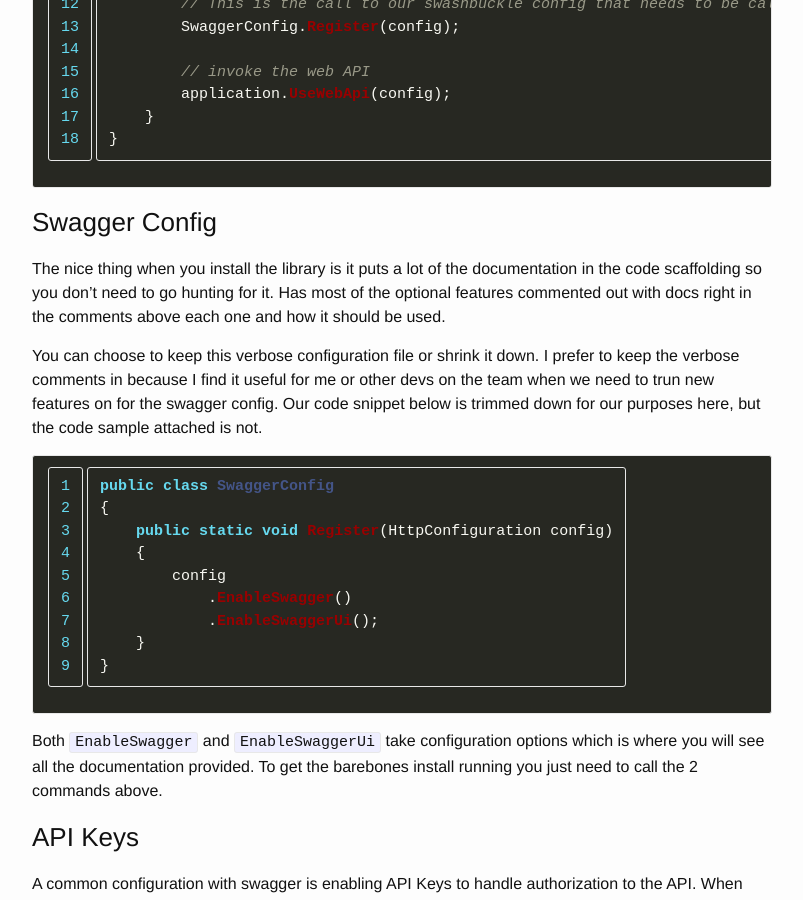
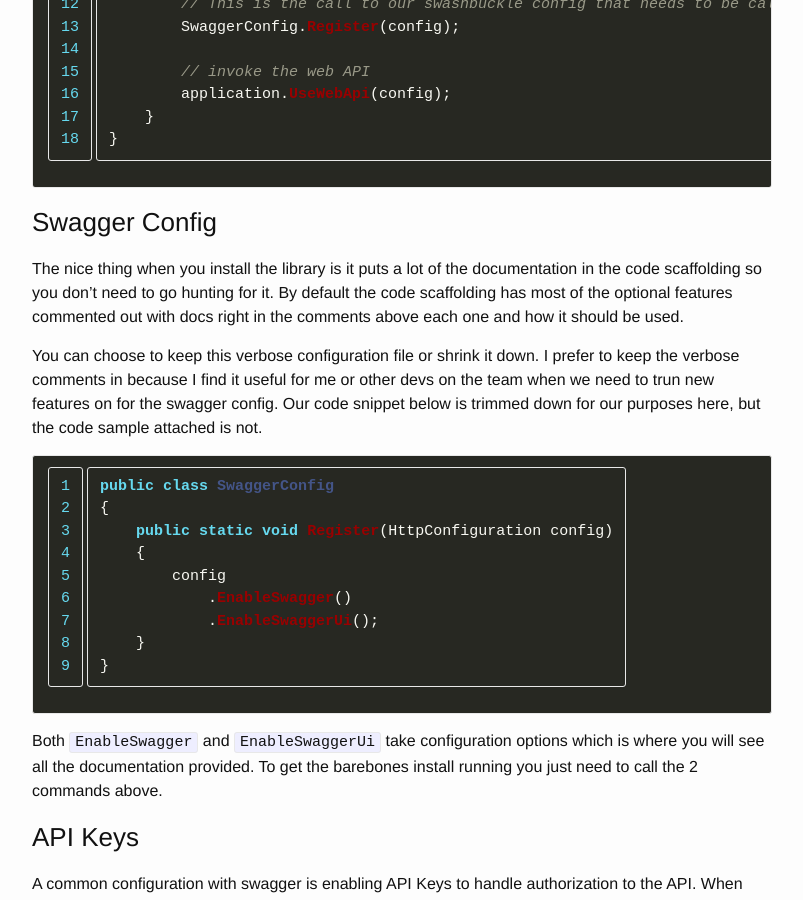
Before and after one commit to SkyeHoefling/ahoefling.github.io, a Jekyll site: the page built from _posts/2017-10-01-web-api-swagger-swashbuckle.md, in a window 1280 px wide and 900 px high, scrolled down 1647 px. Shown: the whole window, without its empty margins (238-1041 px from the left). Built offline with Jekyll 4.4.1, drawn with Linux system fonts in a browser that asks for light colours; nearby versions of some CDN libraries; comment, search, counter and statistics services are not loaded.

Commit message:
fixing grammer issue in post

```diff
--- a/_posts/2017-10-01-web-api-swagger-swashbuckle.md
+++ b/_posts/2017-10-01-web-api-swagger-swashbuckle.md
@@ -63,7 +63,7 @@ public class Startup
 {% endhighlight %}
 
 ### Swagger Config ###
-The nice thing when you install the library is it puts a lot of the documentation in the code scaffolding so you don't need to go hunting for it. Has most of the optional features commented out with docs right in the comments above each one and how it should be used.
+The nice thing when you install the library is it puts a lot of the documentation in the code scaffolding so you don't need to go hunting for it. By default the code scaffolding has most of the optional features commented out with docs right in the comments above each one and how it should be used.
 
 You can choose to keep this verbose configuration file or shrink it down. I prefer to keep the verbose comments in because I find it useful for me or other devs on the team when we need to trun new features on for the swagger config. Our code snippet below is trimmed down for our purposes here, but the code sample attached is not.
 
```
